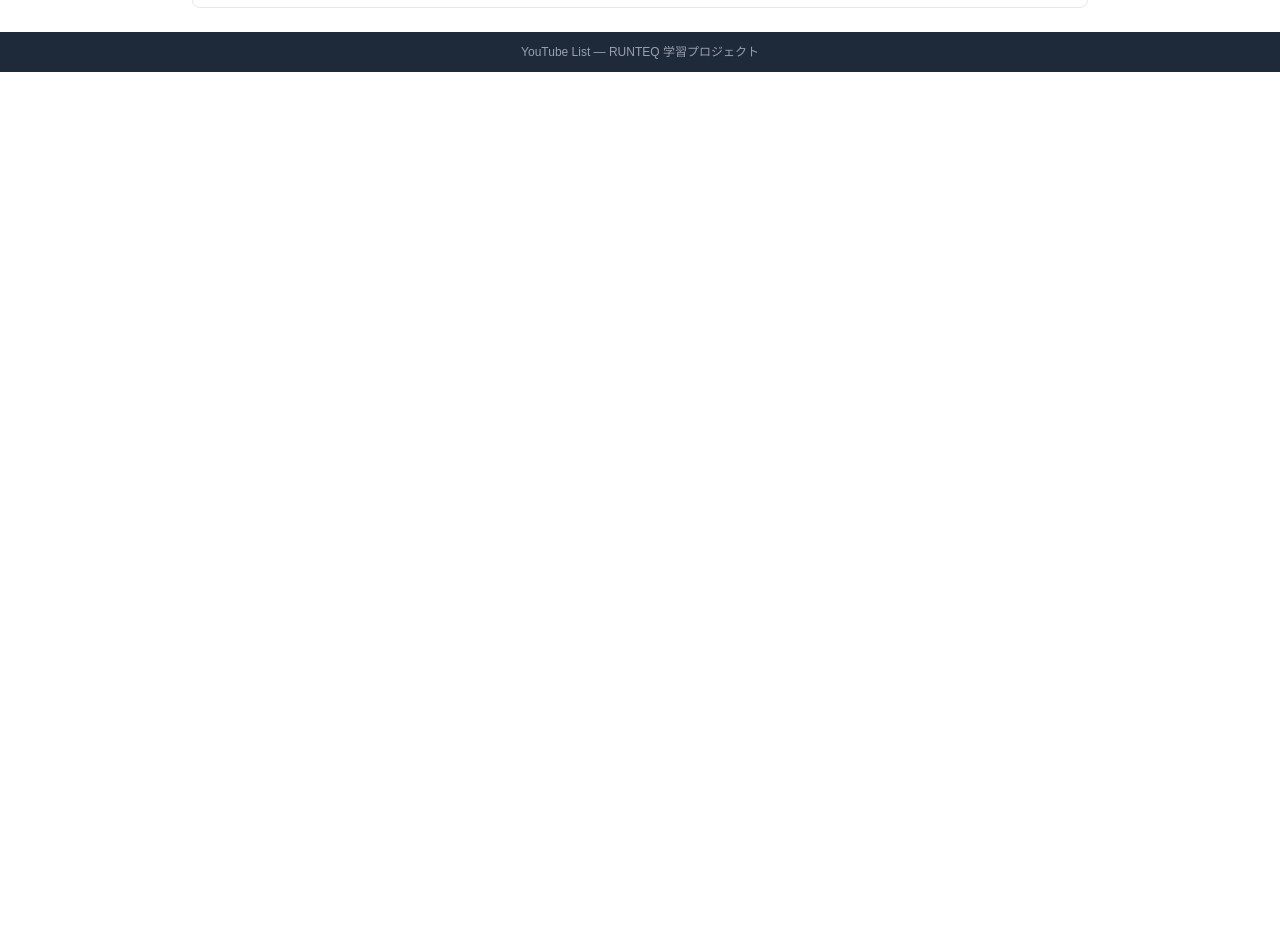
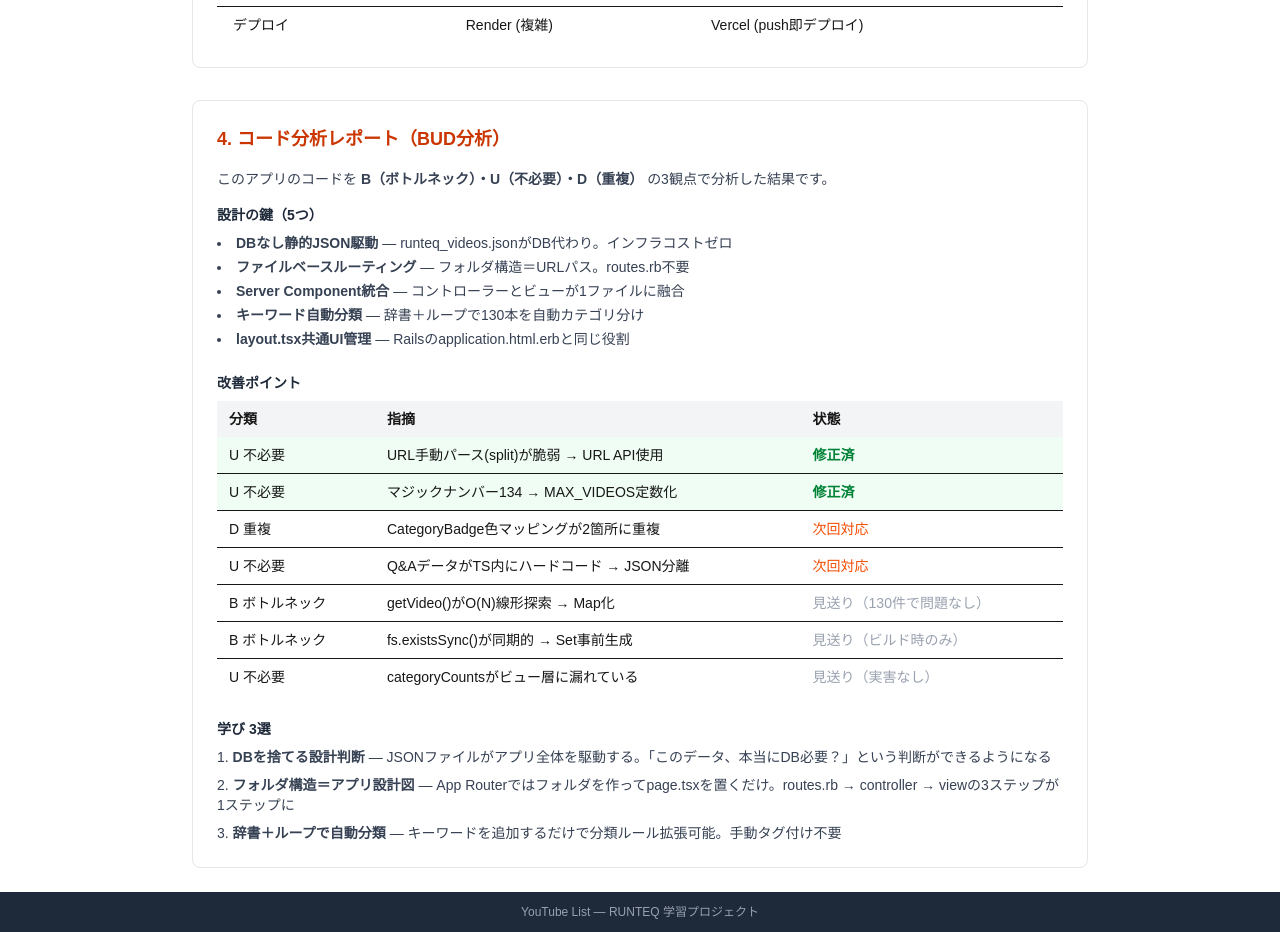
Before and after one commit to susumuiwamoto1717-stack/runteq-youtube-list-next, a Next.js app: page /how-it-works in a window 1280 px wide. Shown: the part 1340-2272 px from the top of the page. Before the commit the page ends 1412 px from the top, so only its background shows below. Built offline with nearby package versions, Linux system fonts and the light colour scheme.

Commit message:
Add BUD code analysis report to how-it-works page
Includes design keys, improvement points with status
(fixed/next/skipped), and 3 key learnings from the analysis.

Co-Authored-By: Claude Opus 4.6 (1M context) <noreply@anthropic.com>

```diff
--- a/src/app/how-it-works/page.tsx
+++ b/src/app/how-it-works/page.tsx
@@ -24,15 +24,18 @@ export default function HowItWorksPage() {
 │   │   ├── layout.tsx          ← 全ページ共通レイアウト
 │   │   ├── videos/
 │   │   │   ├── page.tsx        ← 動画一覧 (/videos)
+│   │   │   ├── VideoList.tsx   ← クライアントコンポーネント（検索・フィルタ）
 │   │   │   └── [id]/page.tsx   ← 動画詳細 (/videos/:id)
 │   │   ├── questions/
-│   │   │   └── page.tsx        ← Q&A (/questions)
+│   │   │   ├── page.tsx        ← Q&A (/questions)
+│   │   │   └── new/page.tsx    ← 質問追加フォーム
 │   │   └── how-it-works/
 │   │       └── page.tsx        ← この解説ページ
 │   ├── lib/
 │   │   ├── videos.ts           ← 動画データの読み込み・カテゴリ分類
 │   │   └── questions.ts        ← Q&Aデータ
-│   └── runteq_videos.json      ← YouTube動画データ（130本）
+│   ├── runteq_videos.json      ← YouTube動画データ（130本）
+│   └── video_dates.json        ← 動画の公開日データ
 ├── public/
 │   └── infographics/           ← NotebookLMで生成した画像
 └── package.json`}</Code>
@@ -83,6 +86,126 @@ export default function HowItWorksPage() {
           </table>
         </div>
       </Section>
+
+      {/* コード分析レポート */}
+      <Section title="4. コード分析レポート（BUD分析）">
+        <p className="text-sm text-gray-700 mb-4">
+          このアプリのコードを{" "}
+          <strong>B（ボトルネック）・U（不必要）・D（重複）</strong>{" "}
+          の3観点で分析した結果です。
+        </p>
+
+        <h3 className="text-sm font-bold text-gray-800 mt-4 mb-2">
+          設計の鍵（5つ）
+        </h3>
+        <ul className="text-sm text-gray-700 space-y-1 list-disc list-inside">
+          <li>
+            <strong>DBなし静的JSON駆動</strong> —
+            runteq_videos.jsonがDB代わり。インフラコストゼロ
+          </li>
+          <li>
+            <strong>ファイルベースルーティング</strong> —
+            フォルダ構造＝URLパス。routes.rb不要
+          </li>
+          <li>
+            <strong>Server Component統合</strong> —
+            コントローラーとビューが1ファイルに融合
+          </li>
+          <li>
+            <strong>キーワード自動分類</strong> —
+            辞書＋ループで130本を自動カテゴリ分け
+          </li>
+          <li>
+            <strong>layout.tsx共通UI管理</strong> —
+            Railsのapplication.html.erbと同じ役割
+          </li>
+        </ul>
+
+        <h3 className="text-sm font-bold text-gray-800 mt-6 mb-2">
+          改善ポイント
+        </h3>
+        <div className="overflow-x-auto">
+          <table className="w-full text-sm">
+            <thead className="bg-gray-100">
+              <tr>
+                <th className="px-3 py-2 text-left">分類</th>
+                <th className="px-3 py-2 text-left">指摘</th>
+                <th className="px-3 py-2 text-left">状態</th>
+              </tr>
+            </thead>
+            <tbody className="divide-y">
+              <tr className="bg-green-50">
+                <td className="px-3 py-2">U 不必要</td>
+                <td className="px-3 py-2">
+                  URL手動パース(split)が脆弱 → URL API使用
+                </td>
+                <td className="px-3 py-2 text-green-700 font-bold">修正済</td>
+              </tr>
+              <tr className="bg-green-50">
+                <td className="px-3 py-2">U 不必要</td>
+                <td className="px-3 py-2">
+                  マジックナンバー134 → MAX_VIDEOS定数化
+                </td>
+                <td className="px-3 py-2 text-green-700 font-bold">修正済</td>
+              </tr>
+              <tr>
+                <td className="px-3 py-2">D 重複</td>
+                <td className="px-3 py-2">
+                  CategoryBadge色マッピングが2箇所に重複
+                </td>
+                <td className="px-3 py-2 text-orange-600">次回対応</td>
+              </tr>
+              <tr>
+                <td className="px-3 py-2">U 不必要</td>
+                <td className="px-3 py-2">
+                  Q&AデータがTS内にハードコード → JSON分離
+                </td>
+                <td className="px-3 py-2 text-orange-600">次回対応</td>
+              </tr>
+              <tr>
+                <td className="px-3 py-2">B ボトルネック</td>
+                <td className="px-3 py-2">getVideo()がO(N)線形探索 → Map化</td>
+                <td className="px-3 py-2 text-gray-400">
+                  見送り（130件で問題なし）
+                </td>
+              </tr>
+              <tr>
+                <td className="px-3 py-2">B ボトルネック</td>
+                <td className="px-3 py-2">
+                  fs.existsSync()が同期的 → Set事前生成
+                </td>
+                <td className="px-3 py-2 text-gray-400">
+                  見送り（ビルド時のみ）
+                </td>
+              </tr>
+              <tr>
+                <td className="px-3 py-2">U 不必要</td>
+                <td className="px-3 py-2">
+                  categoryCountsがビュー層に漏れている
+                </td>
+                <td className="px-3 py-2 text-gray-400">見送り（実害なし）</td>
+              </tr>
+            </tbody>
+          </table>
+        </div>
+
+        <h3 className="text-sm font-bold text-gray-800 mt-6 mb-2">学び 3選</h3>
+        <ol className="text-sm text-gray-700 space-y-2 list-decimal list-inside">
+          <li>
+            <strong>DBを捨てる設計判断</strong> —
+            JSONファイルがアプリ全体を駆動する。「このデータ、本当にDB必要？」という判断ができるようになる
+          </li>
+          <li>
+            <strong>フォルダ構造＝アプリ設計図</strong> — App
+            Routerではフォルダを作ってpage.tsxを置くだけ。routes.rb → controller
+            → viewの3ステップが1ステップに
+          </li>
+          <li>
+            <strong>辞書＋ループで自動分類</strong> —
+            キーワードを追加するだけで分類ルール拡張可能。手動タグ付け不要
+          </li>
+        </ol>
+      </Section>
     </div>
   );
 }
```
